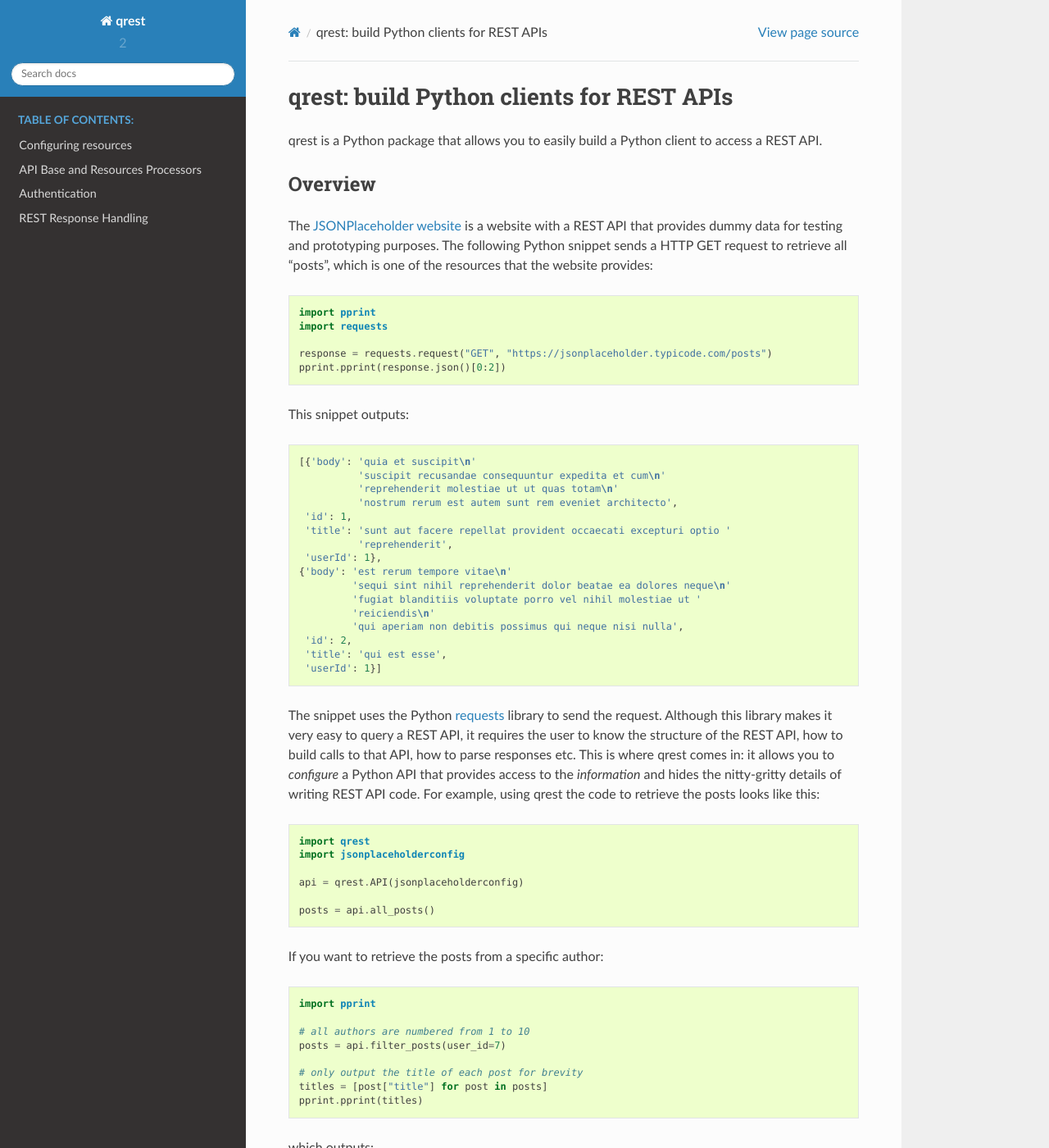
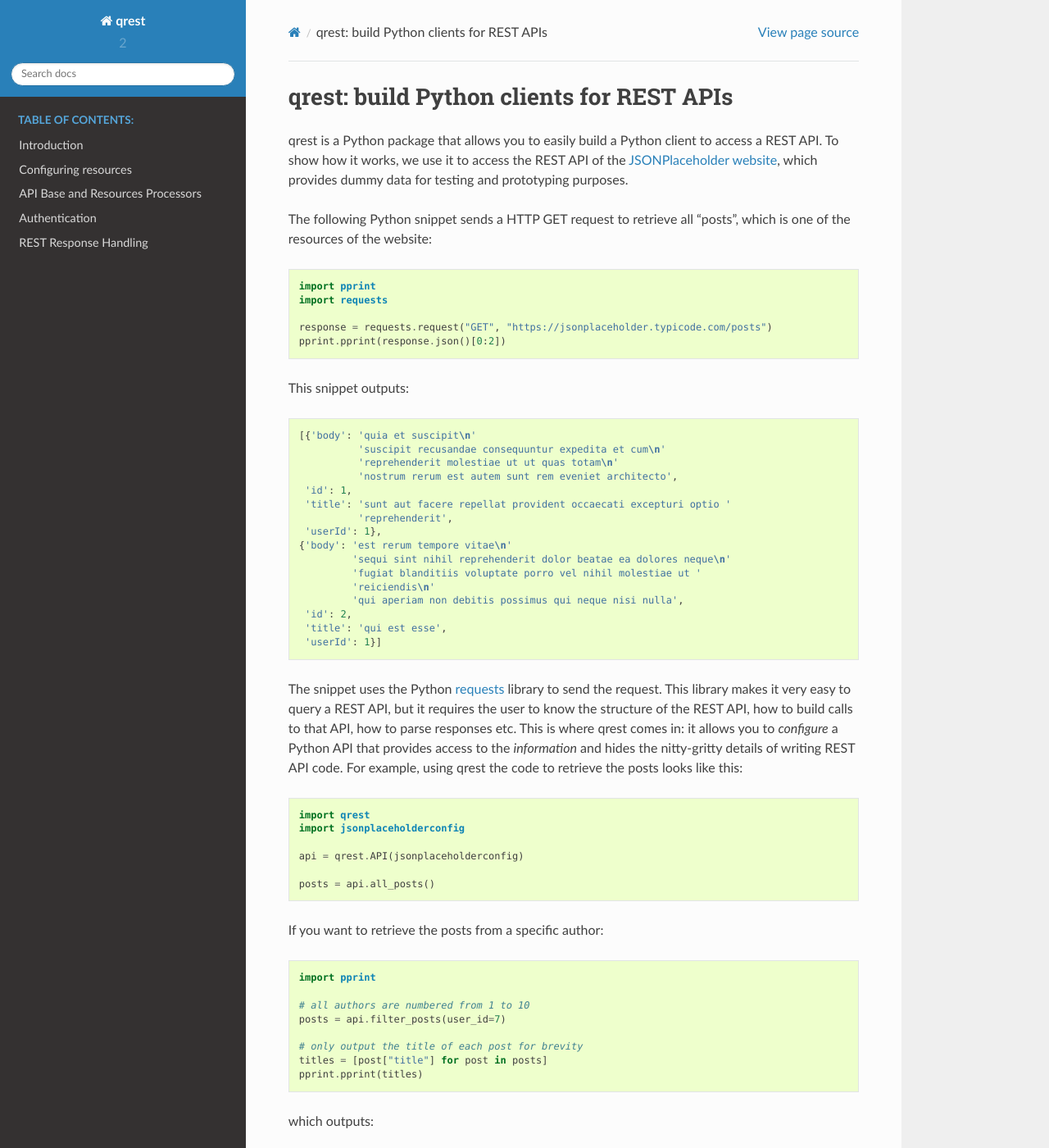
Before and after one commit to tsoenen/qrest, a Sphinx documentation site: the page built from docs/source/index.rst, in a window 1280 px wide and 1400 px high. Shown: the whole window at 82% size. Built offline with Sphinx 7.4.7 and the Read the Docs theme 2.0.0, drawn with Linux system fonts in a browser that asks for light colours.

Commit message:
VSDEV-1762: Include README from main documentation
Before this commit, the README was included from the index page. It is not
obvious for everybody that this index page exists (if you arrived at the
documentation via another page) or how to get back to it.

The first page of the "actual" documentation duplicates quite some info from the
README so this commit just includes from that page.

```diff
--- a/README.rst
+++ b/README.rst
@@ -1,13 +1,10 @@
 qrest is a Python package that allows you to easily build a Python client to
-access a REST API.
+access a REST API. To show how it works, we use it to access the REST API of the
+`JSONPlaceholder website`_, which provides dummy data for testing and
+prototyping purposes.
 
-Overview
-********
-
-The `JSONPlaceholder website`_ is a website with a REST API that provides dummy
-data for testing and prototyping purposes. The following Python snippet sends a
-HTTP GET request to retrieve all "posts", which is one of the resources that the
-website provides::
+The following Python snippet sends a HTTP GET request to retrieve all "posts",
+which is one of the resources of the website::
 
     import pprint
     import requests
@@ -34,8 +31,8 @@ This snippet outputs::
      'title': 'qui est esse',
      'userId': 1}]
 
-The snippet uses the Python requests_ library to send the request. Although this
-library makes it very easy to query a REST API, it requires the user to know the
+The snippet uses the Python requests_ library to send the request. This library
+makes it very easy to query a REST API, but it requires the user to know the
 structure of the REST API, how to build calls to that API, how to parse
 responses etc. This is where qrest comes in: it allows you to *configure* a
 Python API that provides access to the *information* and hides the nitty-gritty
--- a/docs/source/index.rst
+++ b/docs/source/index.rst
@@ -8,6 +8,7 @@ qrest: build Python clients for REST APIs
    :caption: Table of Contents:
    :maxdepth: 2
 
+   introduction
    configuration
 
    rest-client
--- /dev/null
+++ b/docs/source/introduction.rst
@@ -0,0 +1,5 @@
+############
+Introduction
+############
+
+.. include:: ../../README.rst
```
